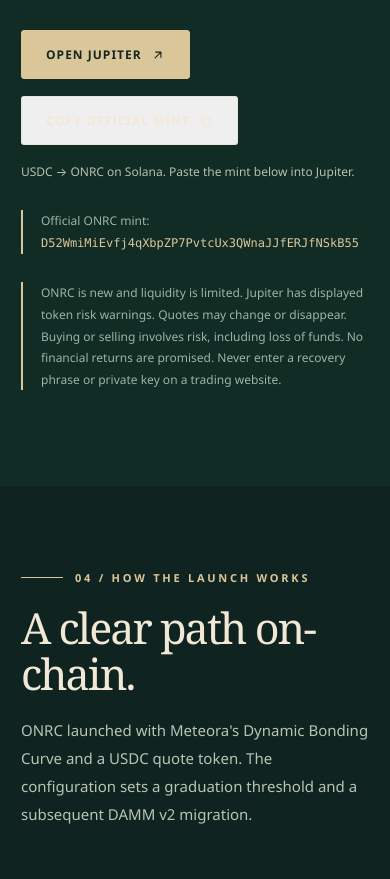
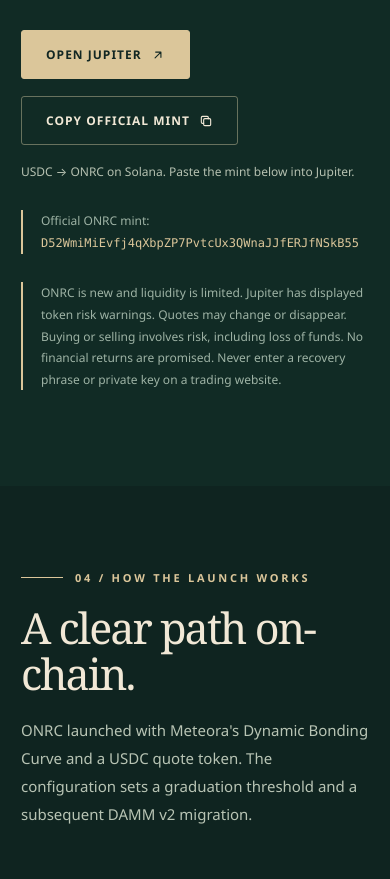
Before and after one commit to YohakuSama/oneiroscoin, a plain HTML site: page index.html in a window 390 px wide. Shown: the part 4544-5423 px from the top of the page. Drawn offline with Linux system fonts and the light colour scheme.

Commit message:
fix: keep copy-action button transparent on mobile and desktop

```diff
--- a/index.html
+++ b/index.html
@@ -69,7 +69,7 @@
     a:hover .link-arrow { transform: translate(2px, -2px); }
     .btn:hover { transform: translateY(-2px); }
     .btn-primary { background: var(--accent); color: var(--ink); border: 1px solid var(--accent); }
-    .btn-ghost { border: 1px solid var(--border-bright); color: var(--light); }
+    .btn-ghost { background: transparent; border: 1px solid var(--border-bright); color: var(--light); }
     .btn-ghost:hover { background: rgba(255,255,255,.05); }
     .hero-note { margin-top: 47px; color: #aebaaa; font-size: 11px; text-transform: uppercase; letter-spacing: .2em; }
     .hero-coin-wrap { display: flex; align-items: center; justify-content: center; position: relative; }
```
